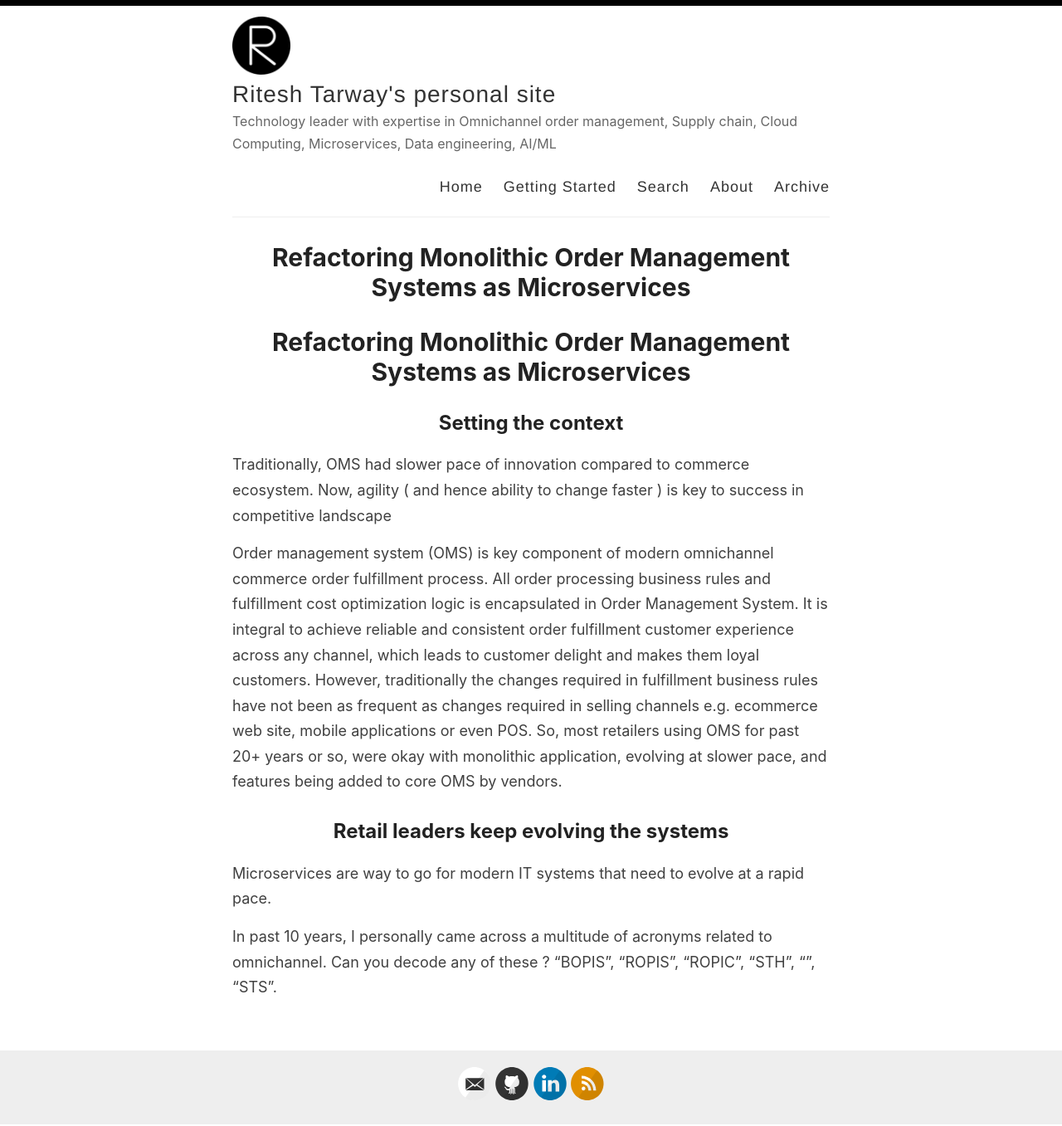
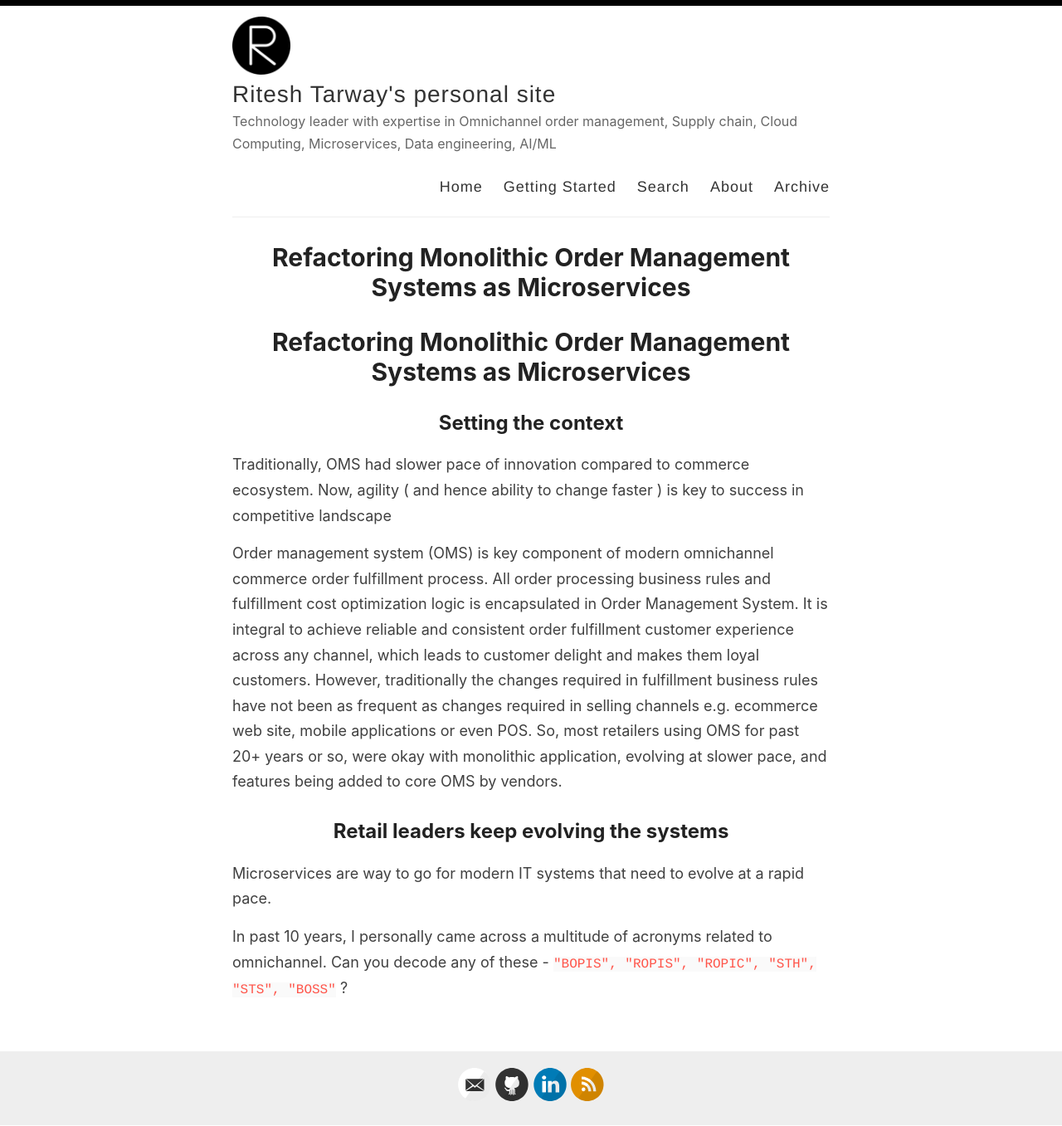
Before and after one commit to rtarway/github.io, a Jekyll site: the page built from Refactoring Monolithic Order Management.md, in a window 1280 px wide. Shown: the whole page at 83% size. Built offline with Jekyll 4.4.1, drawn with Linux system fonts in a browser that asks for light colours; our own code applies the rules of GitHub Pages for plain Markdown files.

Commit message:
Refactoring Monolithic Order Management.md updated from https://stackedit.io/

```diff
--- a/Refactoring Monolithic Order Management.md
+++ b/Refactoring Monolithic Order Management.md
@@ -12,8 +12,9 @@ However, traditionally the changes required in fulfillment business rules have n
 
 > Microservices are way to go for modern IT systems that need to evolve at a rapid pace.
 
-In past 10 years, I personally came across a multitude of acronyms related to omnichannel. Can you decode any of these ? "BOPIS", "ROPIS", "ROPIC", "STH", "", "STS".
+In past 10 years, I personally came across a multitude of acronyms related to omnichannel. Can you decode any of these - `"BOPIS", "ROPIS", "ROPIC", "STH", "STS", "BOSS"`  ?
+
 
 <!--stackedit_data:
-eyJoaXN0b3J5IjpbNDk1NDA3NTc5LDgzNDA0MjFdfQ==
+eyJoaXN0b3J5IjpbLTEwMTUzODMsODM0MDQyMV19
 -->
```
